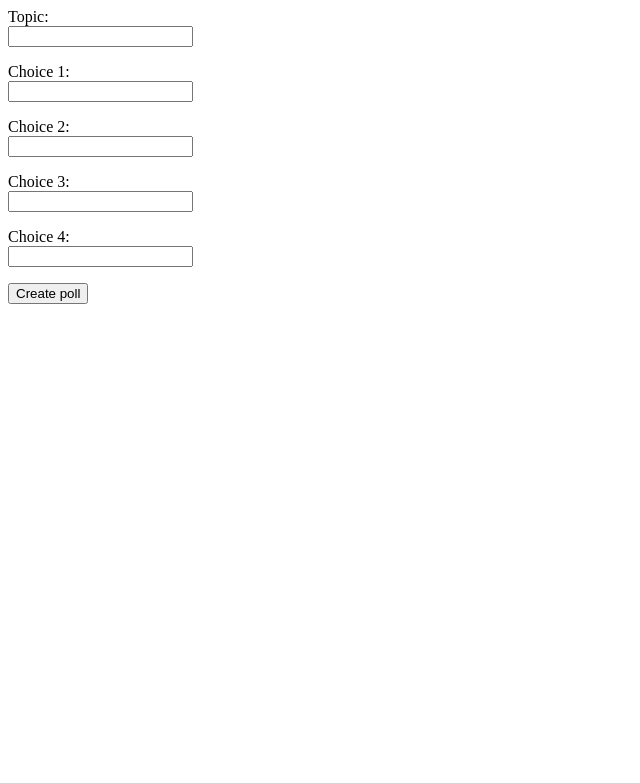
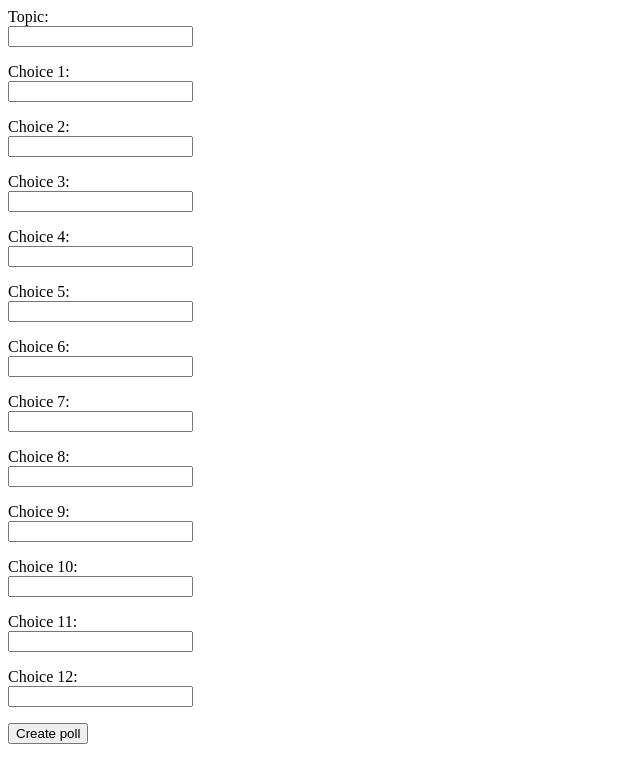
Before and after one commit to aihyytiainen/pollsite, a Flask app: page /new in a window 1280 px wide. Shown: the top 783 px of the page, without its empty margins (0-640 px from the left). Run offline with Flask 3, Linux system fonts and the light colour scheme.

Commit message:
12 choices to new polls and buttos to voting

```diff
--- a/templates/new.html
+++ b/templates/new.html
@@ -10,5 +10,21 @@
 <input type="text" name="choice"></p>
 <p>Choice 4:<br>
 <input type="text" name="choice"></p>
+<p>Choice 5:<br>
+<input type="text" name="choice"></p>
+<p>Choice 6:<br>
+<input type="text" name="choice"></p>
+<p>Choice 7:<br>
+<input type="text" name="choice"></p>
+<p>Choice 8:<br>
+<input type="text" name="choice"></p>
+<p>Choice 9:<br>
+<input type="text" name="choice"></p>
+<p>Choice 10:<br>
+<input type="text" name="choice"></p>
+<p>Choice 11:<br>
+<input type="text" name="choice"></p>
+<p>Choice 12:<br>
+<input type="text" name="choice"></p>
 <input type="submit" value="Create poll">
 </form>
```
Also changed, not shown: templates/index.html (+6 -2 lines).
